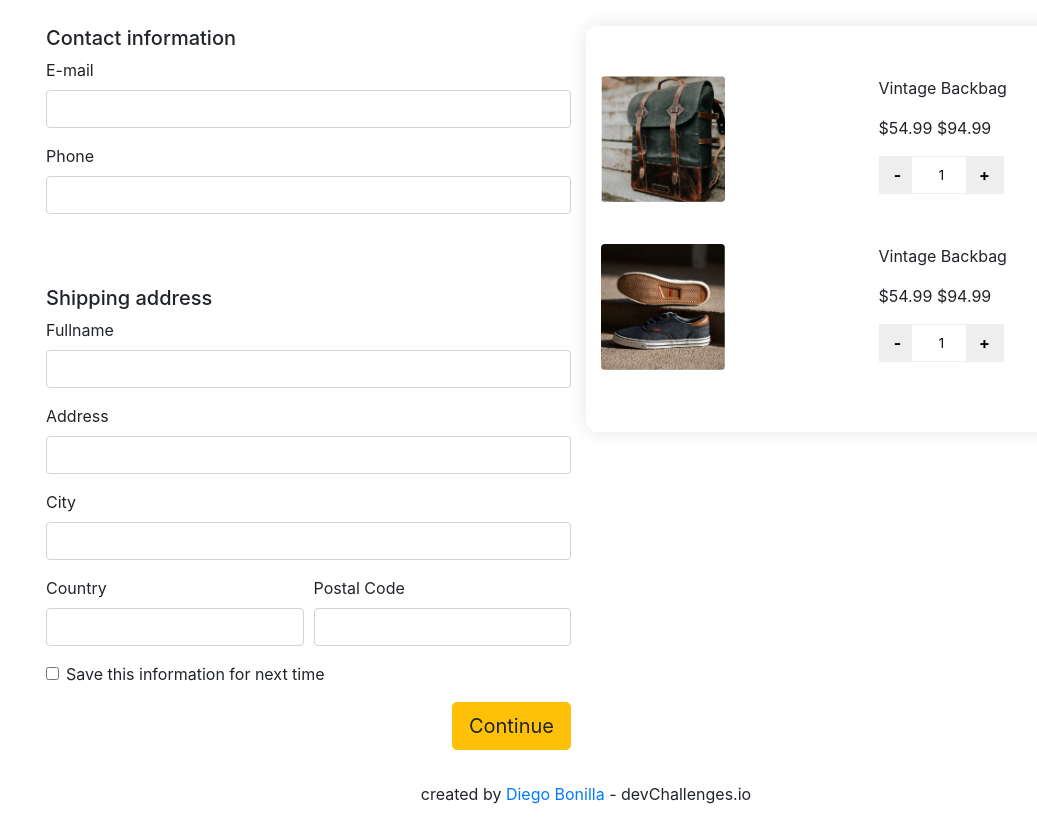
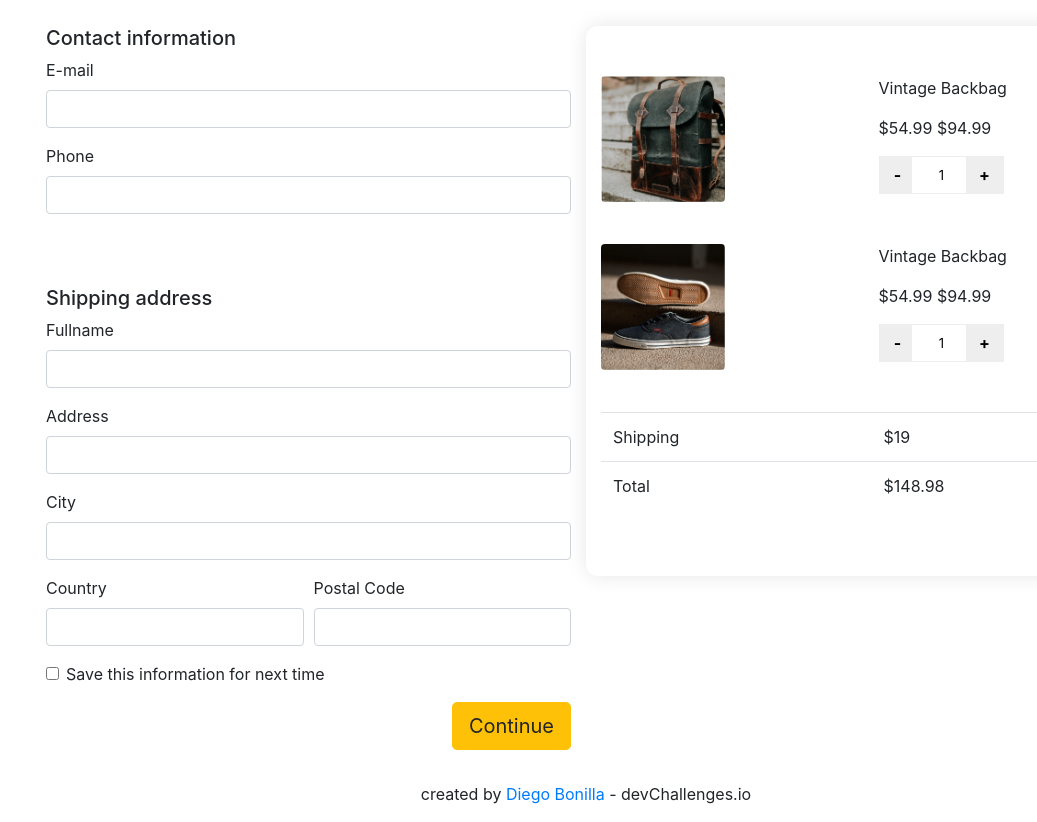
Before and after one commit to drbv27/CheckoutPageChallenge, a plain HTML site: page index.html in a window 1280 px wide. Shown: the part 60-882 px from the top of the page, without its empty margins (54-1091 px from the left). Drawn offline with nearby package versions, Linux system fonts and the light colour scheme.

Commit message:
Adding the results

```diff
--- a/assets/styles/style.css
+++ b/assets/styles/style.css
@@ -84,7 +84,3 @@ input[type="number"] {
   -moz-appearance: textfield;
   -webkit-appearance: none;
 }
-
-.btn-primary {
-    background-color: orangered;
-}
--- a/index.html
+++ b/index.html
@@ -93,7 +93,24 @@
           </div>
         </div>
       </div>
+      <div>
+        <table class="table">
+          <tr>
+            <td>Shipping</td>
+            <td>$19</td>
+          </tr>
+          <tr>
+            <td>Total</td>
+            <td>$148.98</td>
+          </tr>
+        </table>
+      </div>
     </div>
+
+
+
+
+
   </div>
 
 
```
